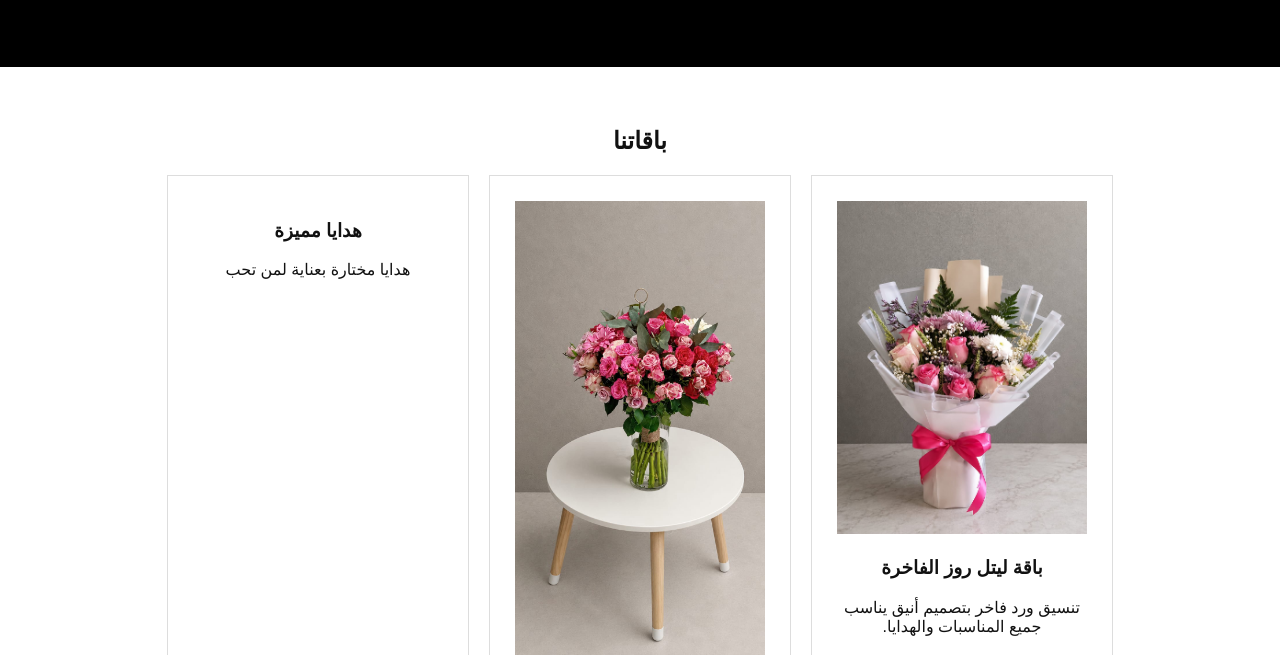
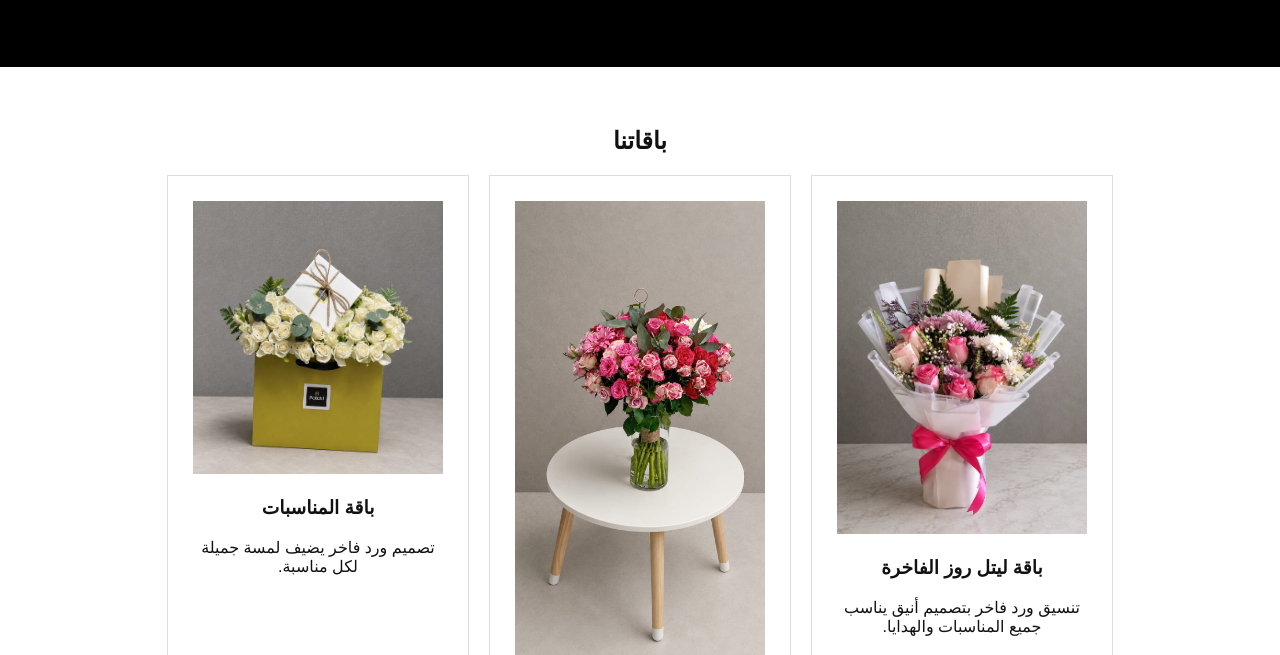
Before and after one commit to littleros00-svg/littleros00-svg.github.io, a plain HTML site: page index.html in a window 1280 px wide. Shown: the part 145-800 px from the top of the page. Drawn offline with Linux system fonts and the light colour scheme.

Commit message:
إضافة الباقة الثالثة

```diff
--- a/index.html
+++ b/index.html
@@ -89,6 +89,11 @@ footer {
 <h3>باقة الورد الثانية</h3>
 <p>تنسيق ورد أنيق بتفاصيل راقية للهدايا والمناسبات.</p>
 </div>
+<div class="card">
+<img src="IMG-20260701-WA0003.jpg" width="100%">
+<h3>باقة المناسبات</h3>
+<p>تصميم ورد فاخر يضيف لمسة جميلة لكل مناسبة.</p>
+</div>
 
 <div class="card">
 <h3>هدايا مميزة</h3>
```
